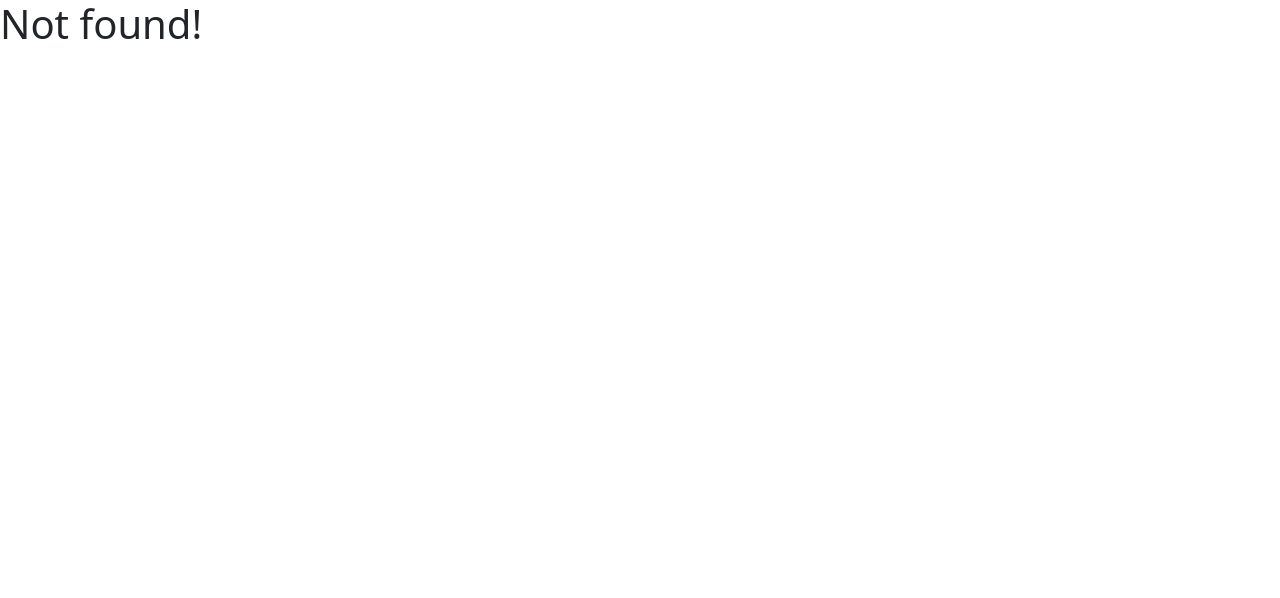
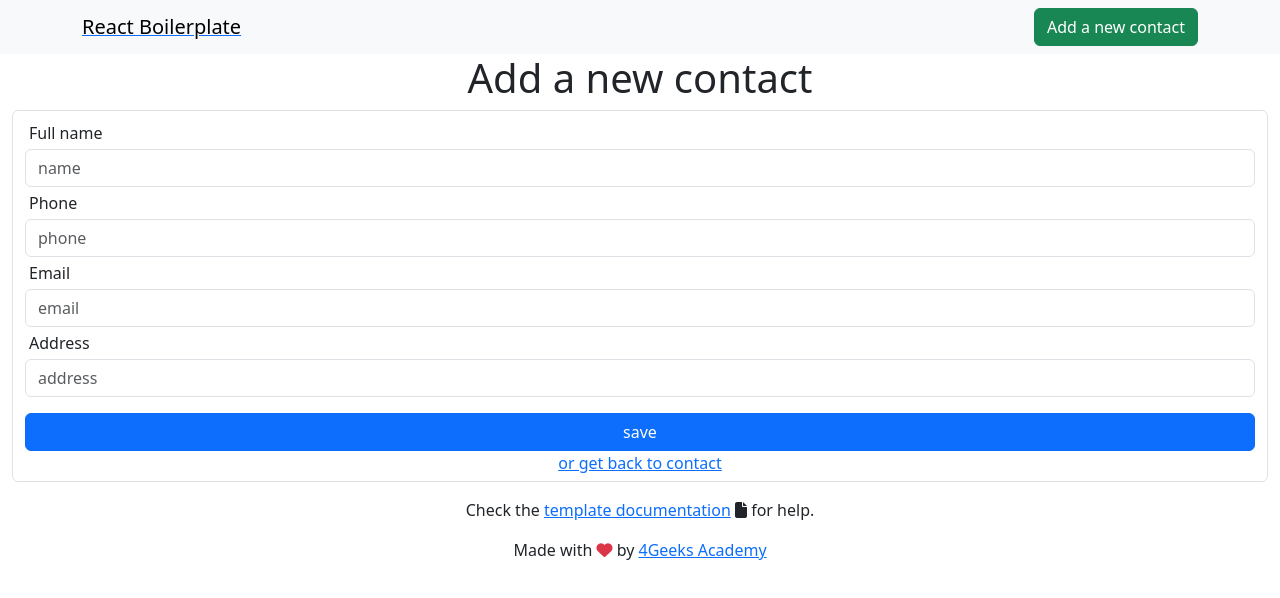
Before and after one commit to 4GeeksAcademy/FS_PT100-Cristian_Lista-de-Contactos, a React (Vite) app: page /addContact in a window 1280 px wide. Before the commit this address had no page. Shown: the top 598 px of the page. Built offline with nearby package versions, Linux system fonts and the light colour scheme.

Commit message:
terminado

```diff
--- a/src/components/Navbar.jsx
+++ b/src/components/Navbar.jsx
@@ -9,7 +9,7 @@ export const Navbar = () => {
 					<span className="navbar-brand mb-0 h1">React Boilerplate</span>
 				</Link>
 				<div className="ml-auto">
-					<Link to="/AddContact">
+					<Link to="/addContact">
 						<button className="btn btn-success">Add a new contact</button>
 					</Link>
 				</div>
--- a/src/index.css
+++ b/src/index.css
@@ -1,4 +1,4 @@
-.contacts{
+.contacts {
         border-width: 1px;
         border-style: solid;
         border-color: grey;
@@ -6,7 +6,23 @@
         margin: 20px;
 }
 
-.create{
+.create {
         display: flex;
         justify-self: center;
 }
+
+.card {
+        display: flex;
+        flex-direction: row;
+        width: 60%;
+}
+
+.datos {
+        display: grid;
+        align-content: center;
+        width: 60%;
+}
+
+.card-img{
+        width: 25%;
+}
--- a/src/pages/AddContact.jsx
+++ b/src/pages/AddContact.jsx
@@ -1,31 +1,31 @@
 import { useState } from "react"
 import { useNavigate } from "react-router-dom"
-import ContactService from "../services/ContactServices"
-
+import ContactServices from "../services/ContactService"
+import { Link } from "react-router-dom"
 
 export const AddContact = () => {
 
-    const [data, formData] = useState({
-        "name": "",
-        "phone": "",
-        "email": "",
-        "address": ""
+    const [data, setData] = useState({
+        name: "",
+        phone: "",
+        email: "",
+        address: ""
     })
 
     const handleChange = e => {
-        setFormData({ ...formData, [e.targed.name]: e.targed.value })
+        setData({ ...data, [e.target.name]: e.target.value })
     }
 
+    const navigate = useNavigate()
+
     const handleSave = e => {
-        e.preventDeFault();
         navigate('/')
     }
-    const navigate = useNavigate()
 
     const handleSubmit = async e => {
          try {
              e.preventDefault()
-            const resp = await ContactServices.createContact(formData)
+             const resp = await ContactServices.createContact(data)
              console.log(resp)
              navigate('/')
          } catch (error) {
@@ -39,27 +39,27 @@ export const AddContact = () => {
             <h1>Add a new contact</h1>
             <form className="form-control" onSubmit={handleSubmit}>
                 <div className="col-12">
-                    <label for="formGroupExampleInput" className="form-label d-flex m-1">Full name</label>
-                    <input type="text" className="form-control" placeholder="name" name="name" value={formData.name} onChange={handleChange} />
+                    <label htmlFor="formGroupExampleInput" className="form-label d-flex m-1">Full name</label>
+                    <input type="text" className="form-control" placeholder="name" name="name" value={data.name} onChange={handleChange} />
                 </div>
                 <div className="col-12">
-                    <label for="formGroupExampleInput2" className="form-label d-flex m-1">Phone</label>
-                    <input type="text" className="form-control" placeholder="phone" name="phone" value={formData.phone} onChange={handleChange} />
+                    <label htmlFor="formGroupExampleInput2" className="form-label d-flex m-1">Phone</label>
+                    <input type="text" className="form-control" placeholder="phone" name="phone" value={data.phone} onChange={handleChange} />
                 </div>
                 <div className="col-12">
-                    <label for="inputEmail4" className="form-label d-flex m-1">Email</label>
-                    <input type="text" className="form-control" placeholder="email" name="email" value={formData.email} onChange={handleChange} />
+                    <label htmlFor="inputEmail4" className="form-label d-flex m-1">Email</label>
+                    <input type="text" className="form-control" placeholder="email" name="email" value={data.email} onChange={handleChange} />
                 </div>
                 <div className="col-12">
-                    <label for="inputAddress" className="form-label d-flex m-1">Address</label>
-                    <input type="text" className="form-control" placeholder="address" name="address" value={formData.address} onChange={handleChange} />
+                    <label htmlFor="inputAddress" className="form-label d-flex m-1">Address</label>
+                    <input type="text" className="form-control" placeholder="address" name="address" value={data.address} onChange={handleChange} />
                 </div>
                 <div className="col-12">
-                    <button onClick={handleSave} type="submit" className="btn btn-primary mt-3 col-12">save</button>
+                    <button onClick={handleSave} type="button" className="btn btn-primary mt-3 col-12">save</button>
                 </div>
                 <div className="col-12">
-                    <Link to="/EditContact">
-                        <p><a href="#" class="link-primary link-offset-2 link-underline-opacity-25 link-underline-opacity-100-hover">or get back to contact</a></p>
+                    <Link to="/">
+                        <span href="#" className="link-primary link-offset-2 link-underline-opacity-25 link-underline-opacity-100-hover">or get back to contact</span>
                     </Link>
                 </div>
             </form>
--- a/src/pages/EditContact.jsx
+++ b/src/pages/EditContact.jsx
@@ -1,6 +1,6 @@
 import { useState } from "react"
 import { useNavigate, useParams } from "react-router-dom"
-import ContactService from "../services/ContactServices"
+import ContactService from "../services/ContactService"
 import useGlobalReducer from "../hooks/useGlobalReducer"
 
 export const EditContact = () => {
@@ -13,20 +13,15 @@ export const EditContact = () => {
         setFormData({ ...formData, [e.target.name]: e.target.value })
     }
 
-    const handleCancelar = e => {
-        e.preventDefault();
-        navigate('/')
-    }
-
     const handleReset = () => {
         setFormData(store.agenda.find(el => el.id == params.id))
     }
 
     const handleSubmit = async e => {
         try {
-            e.preventDefault()
-            const resp = await contactService.editContact('pepe', params.id, formData)
-            console.log(resp)
+            e.preventDeFault()
+            const resp = await ContactService.editContact('cristian', params.id, formData)
+            console.log(resp);
             navigate('/')
         } catch (error) {
             console.log(error)
@@ -38,13 +33,24 @@ export const EditContact = () => {
         <div className="container-fluid text-center">
             <h2>Edit contact</h2>
             <form className="form-control" onSubmit={handleSubmit}>
-                <input type="text" className="form-control" placeholder="name" name="name" value={formData.name} onChange={handleChange} />
-                <input type="text" className="form-control fa-solid fa-phone" placeholder="phone" name="phone" value={formData.phone} onChange={handleChange} />
-                <input type="text" className="form-control fa-solid fa-envelope" placeholder="email" name="email" value={formData.email} onChange={handleChange} />
-                <input type="text" className="form-control fa-solid fa-location-dot" placeholder="address" name="address" value={formData.address} onChange={handleChange} />
+                <div className="col-12">
+                    <label for="formGroupExampleInput" className="form-label d-flex m-1 fa-solid fa-user">Full name</label>
+                    <input type="text" className="form-control" placeholder="Full name" name="name" value={formData.name} onChange={handleChange} />
+                </div>
+                <div className="col-12">
+                    <label for="formGroupExampleInput2" className="form-label d-flex m-1 fa-solid fa-phone-flip">Phone</label>
+                    <input type="text" className="form-control" placeholder="phone" name="phone" value={formData.phone} onChange={handleChange} />
+                </div>
+                <div className="col-12">
+                    <label for="inputEmail4" className="form-label d-flex m-1 fa-solid fa-envelope">Email</label>
+                    <input type="text" className="form-control" placeholder="email" name="email" value={formData.email} onChange={handleChange} />
+                </div>
+                <div className="col-12">
+                    <label for="inputAddress" className="form-label d-flex m-1 fa-solid fa-location-dot">Address</label>
+                    <input type="text" className="form-control mb-2" placeholder="address" name="address" value={formData.address} onChange={handleChange} />
+                </div>
                 <input type="submit" className="btn btn-primary" />
-                <input type="reset" onClick={handleReset} className="btn btn-warning fa-solid fa-pen" />Modificar
-                <button onClick={handleCancelar} className="btn btn-danger fa-solid fa-trash">Cancelar</button>
+                <input type="reset" onClick={handleReset} className="btn btn-danger" />
             </form>
         </div>
     )
--- a/src/pages/Home.jsx
+++ b/src/pages/Home.jsx
@@ -1,6 +1,6 @@
 import { useEffect } from "react";
 import useGlobalReducer from "../hooks/useGlobalReducer.jsx";
-import ContactServices from "../services/ContactServices.jsx";
+import ContactServices from "../services/ContactService.jsx";
 import { ContactCard } from "../components/ContactCard.jsx";
 
 export const Home = () => {
@@ -11,17 +11,17 @@ export const Home = () => {
 		try {
 			const data = await ContactServices.getAllAgendas();
 			console.log(data)
-			dispatch({ type: 'getAllAgendas', payload: data.agendas })
+			dispatch({ type: 'getAllAgendas', payload: data.contacts })
 		} catch (error) {
 			console.log(error)
 		}
 	}
 
-	const fetchGetAgendas = async (name) => {
+	const fetchGetAgendas = async (username) => {
 		try {
-			const data = await ContactServices.getAgendas(name);
+			const data = await ContactServices.getAgenda(username);
 			console.log(data)
-			dispatch({ type: 'getNameAgenda', payload: data.contacts })
+			dispatch({ type: 'getUserAgenda', payload: data.contacts })
 		} catch (error) {
 			console.log(error)
 		}
@@ -35,7 +35,7 @@ export const Home = () => {
 
 	return (
 		<div className="card_user">
-			<div className="row">
+			<div className="row  d-flex justify-content-center">
 				{store.agenda?.map(el => <ContactCard
 					key={el.id}
 					cid={el.id}
@@ -46,7 +46,6 @@ export const Home = () => {
 				/>
 				)}
 			</div>
-			<button className="create m-3" onClick={() => ContactServices.createAgenda('cristian')}>Create Contact</button>
 		</div>
 	)
 }
--- a/src/routes.jsx
+++ b/src/routes.jsx
@@ -28,8 +28,8 @@ export const router = createBrowserRouter(
         <Route path= "/" element={<Home />} />
         <Route path="/single/:theId" element={ <Single />} />  {/* Dynamic route for single items */}
         <Route path="/demo" element={<Demo />} />
-        <Route paht="/AddContact" element={<AddContact />} />
-        <Route paht="/edit/:id" element={<EditContact />} />
+        <Route path="/addContact" element={<AddContact/>} />
+        <Route path="/edit/:id" element={<EditContact/>} />
       </Route>
     )
 );
--- a/src/services/ContactServices.jsx
+++ b/src/services/ContactService.jsx
@@ -1,7 +1,7 @@
-const ContactServices = {}
+const ContactService = {}
 
 //---------- GET ----------//GET ALL AGENDAS
-ContactServices.getAllAgendas = async () => {
+ContactService.getAllAgendas = async () => {
     try {
         const resp = await fetch('https://playground.4geeks.com/contact/agendas')
         const data = await resp.json()
@@ -12,7 +12,7 @@ ContactServices.getAllAgendas = async () => {
 }
 
 //---------- GET ----------//GET AGENDA
-ContactServices.getAgendas = async (slug) => {
+ContactService.getAgenda = async (slug) => {
     try {
         const resp = await fetch('https://playground.4geeks.com/contact/agendas/' + slug)
         const data = await resp.json()
@@ -23,9 +23,9 @@ ContactServices.getAgendas = async (slug) => {
 }
 
 //----- POST -----// CREATE AGENDA
-ContactServices.createAgenda = async (slug) => {
+ContactService.createAgenda = async (slug) => {
     try {
-        const resp = await fetch('https://playground.4geeks.com/contact/agendas/'+slug, {
+        const resp = await fetch('https://playground.4geeks.com/contact/agendas/'+ slug, {
             method: 'POST',
             headers: {
                 'Content-Type': 'application/json'
@@ -34,30 +34,30 @@ ContactServices.createAgenda = async (slug) => {
         const data = await resp.json()
         return data
     } catch (error) {
-        console.log(error);
-
+        console.log(error)
     }
 }
 
+
 //----- POST -----// CREATE CONTACT
-ContactServices.createContact = async (contact) => {
+ContactService.createContact = async (contact) => {
     try {
         const resp = await fetch('https://playground.4geeks.com/contact/agendas/cristian/contacts', {
             method: 'POST',
             headers: {
-                'Content-Type': 'application/json'
+                'Content-Type': 'application/json',
             },
             body: JSON.stringify(contact)
         })
         const data = await resp.json()
-        return ContactServices.getAgendas('cristian')
+        return ContactService.getAgenda('cristian')
     } catch (error) {
-        console.log(error);
+        console.log(error)
     }
 }
 
 //----- DELETE -----// DELETE AGENDA
-ContactServices.deleteContact = async (slug, id) => {
+ContactService.deleteContact = async (slug, id) => {
     try {
         await fetch(`https://playground.4geeks.com/contact/agendas/${slug}/contacts/${id}` , {
              method: 'DELETE',
@@ -65,26 +65,26 @@ ContactServices.deleteContact = async (slug, id) => {
                  'Content-Type': 'application/json'
              }
          })
-         return ContactServices.getAgendas('cristian')
+         return ContactService.getAgenda('cristian')
      } catch (error) {
          console.log(error)
      }
  }
 
  //----- MODIFICAR -----// MODIFICAR AGENDA
- ContactServices.editContact = async (slug, id, formdata) => {
+ ContactService.editContact = async (slug, id, formdata) => {
     try {
-        const resp = await fetch(`https://playground.4geeks.com/contact/agendas/${slug}/contacts/${id}` , {
+        const resp = await fetch(`https://playground.4geeks.com/contact/agendas/${slug}}/contacts/${id}` , {
             method: 'PUT',
             headers: {
                 'Content-Type': 'application/json'
             },
             body: JSON.stringify(formdata)
         } )
-         return contactService.getAgenda(slug)
+         return ContactService.getAgenda(slug)
      } catch (error) {
          console.log(error)
      }
 }
 
-export default ContactServices
+export default ContactService
--- a/src/store.js
+++ b/src/store.js
@@ -1,5 +1,5 @@
-export const initialStore=()=>{
-  return{
+export const initialStore = () => {
+  return {
     message: null,
     agendas: null,
     todos: [
@@ -18,23 +18,24 @@ export const initialStore=()=>{
 }
 
 export default function storeReducer(store, action = {}) {
-  switch(action.type){
+  switch (action.type) {
 
-  case 'getNameAgenda':
+    case 'getUserAgenda':
+
       return {
-        ...store,
-        agenda: action.payload
+        ...store, agenda: action.payload
       }
+
     case 'getAllAgendas':
+
       return {
         ...store,
         agendas: action.payload
       }
 
-
     case 'add_task':
 
-      const { id,  color } = action.payload
+      const { id, color } = action.payload
 
       return {
         ...store,
```
Also changed, not shown: src/components/ContactCard.jsx (+18 -12 lines). Lines whose indentation alone changed are shown as unchanged.
